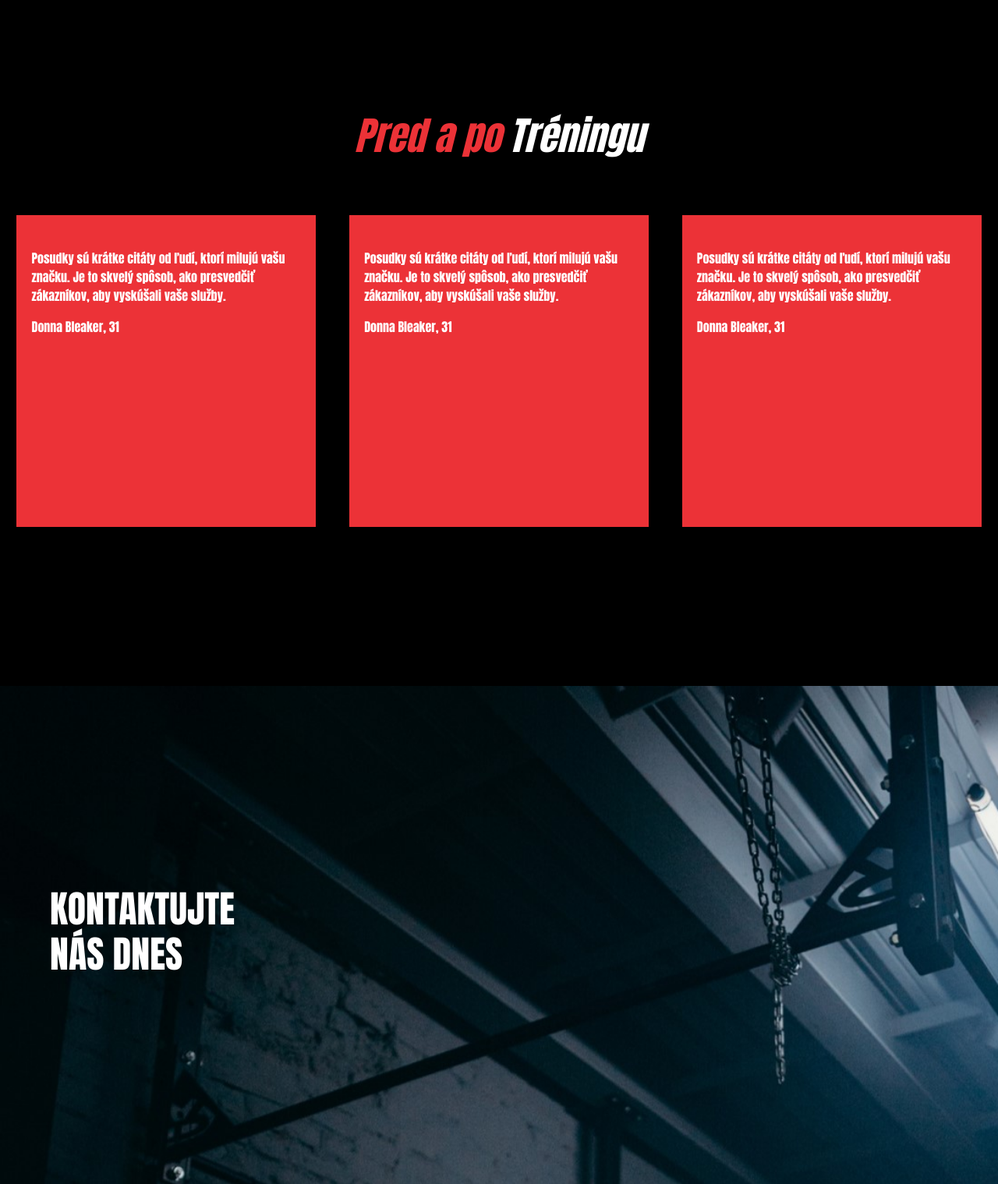
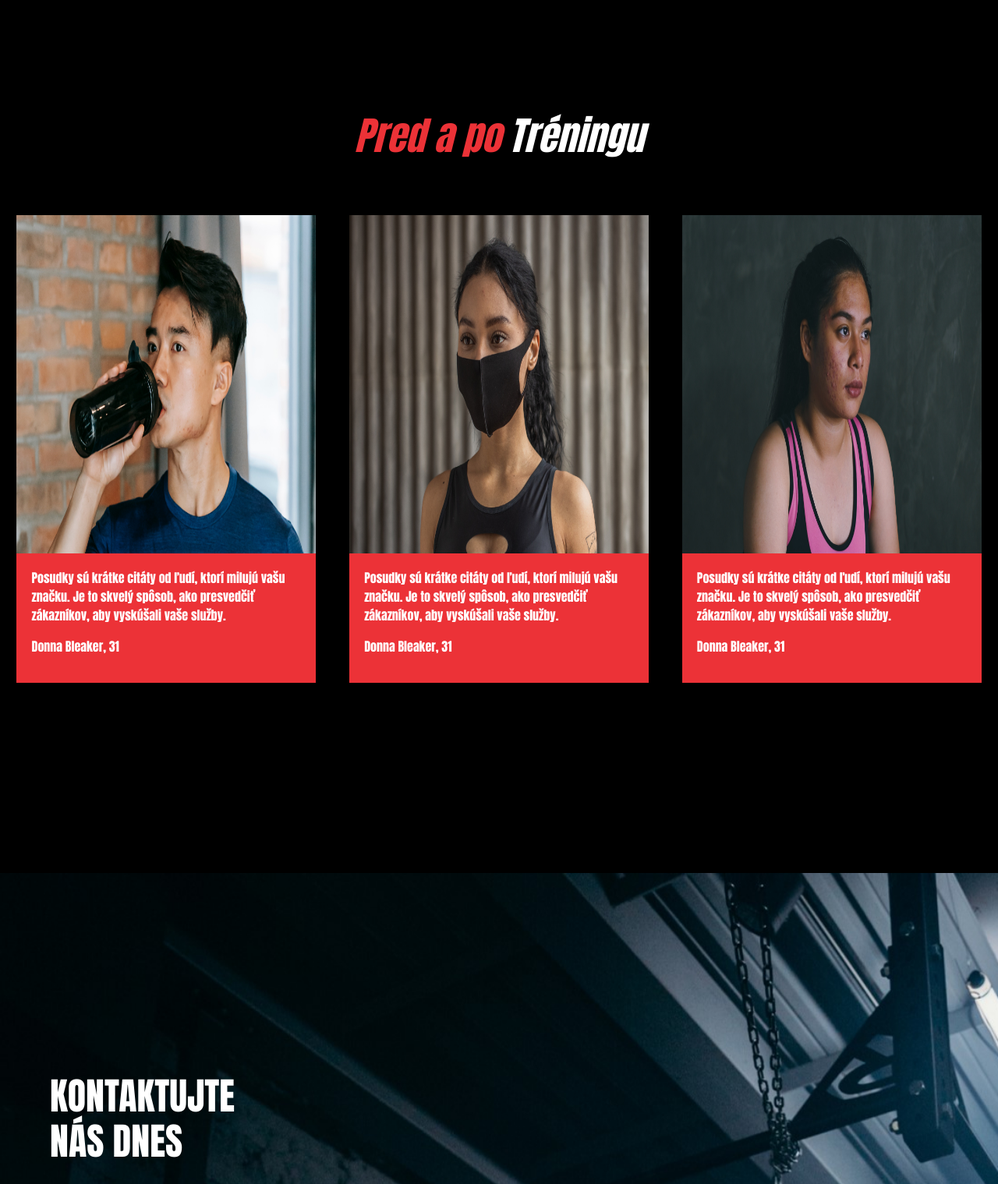
Before and after one commit to CodeSproutOrg/active_gym, a Django app: page / in a window 1280 px wide. Shown: the part 3120-4639 px from the top of the page at 78% size. Run offline with Django 4.2, Linux system fonts and the light colour scheme.

Commit message:
Version 30.11.2022

```diff
--- a/static/css/style.css
+++ b/static/css/style.css
@@ -32,7 +32,7 @@ body {
 }
 #reviews {
     background-color: black;
-    height: 100vh;
+    height: 130vh;
 }
 #contact-us {height: 100vh;}
 
@@ -104,11 +104,21 @@ body {
     justify-content: space-around;
 }
 .review {
-    height: 50vh;
+    height: 75vh;
     width: 30%;
     background-color: #EC3237;
+    display: flex;
+    flex-direction: column;
+    align-items: center;
+    justify-content: space-between;
 }
-.review-text {padding: 5%;}
+.review-img {
+    height: 100%;
+    width: 100%;
+}
+.review-text {
+    padding: 5%;
+}
 
 
 /* Services */
@@ -142,7 +152,7 @@ body {
 }
 
 #gym {background-image: url(../img/gym.jpg);}
-/*#gym:hover {background: rgba(0,0,0,0.1);}*/
+/* #gym:hover {background: rgba(0,0,0,0.1);} */
 
 #programs {background-image: url(../img/programs.jpg);}
 #trainings {background-image: url(../img/trainings.jpg);}
--- a/static/js/services.js
+++ b/static/js/services.js
@@ -1,7 +1,33 @@
-let gym = document.getElementById('gym').addEventListener('click', click)
-let programs = document.getElementById('programs').addEventListener('click', click)
-let trainings = document.getElementById('trainings').addEventListener('click', click)
+let services = document.querySelectorAll('[class="services-options"]');
 
-function click() {
-    console.log("Hello world")
+for (let i = 0; i < services.length; i++) {
+    let service = services[i].addEventListener(
+        'click',
+        function click(service) {
+            inactive_services(services, i);
+        });
 }
+
+function inactive_services(services, active) {
+    for (let i = 0; i < services.length; i++) {
+        if (i === active) {
+            if (services[active].style.width === "100%") {
+                services[active].style.width = "30%";
+                services[active].style.display = 'flex';
+            }
+            else {
+                services[active].style.width = "100%";
+                services[active].style.display = 'block';
+            }
+        }
+        if (i !== active) {
+            if (services[i].style.display === "none") {
+                services[i].style.display = "flex";
+            }
+            else {
+                services[i].style.display = "none";
+            }
+        }
+    }
+    return inactive
+}
--- a/templates/pages/contact-us.html
+++ b/templates/pages/contact-us.html
@@ -14,7 +14,7 @@
         </div>
         <div>
             <h3>Telefónne číslo</h3>
-            <a href="tel:+421(908)376-297" class="contact-footer-link">+421(908)376-297</a>
+            <a href="tel:+421(908)376-297" class="contact-footer-link">+421 (908) 376-297</a>
         </div>
     </div>
 </div>
--- a/templates/pages/reviews.html
+++ b/templates/pages/reviews.html
@@ -6,7 +6,7 @@
     </div>
     <div id="reviews-main">
         <div class="review">
-            <img src="" alt="">
+            <img class="review-img" src="{% static 'img/Reviews/1.png' %}" alt="">
             <div class="review-text">
                 <p>
                     Posudky sú krátke citáty od ľudí, ktorí milujú vašu značku.
@@ -16,7 +16,7 @@
             </div>
         </div>
         <div class="review">
-            <img src="" alt="">
+            <img class="review-img" src="{% static 'img/Reviews/2.png' %}" alt="">
             <div class="review-text">
                 <p>
                     Posudky sú krátke citáty od ľudí, ktorí milujú vašu značku.
@@ -26,7 +26,7 @@
             </div>
         </div>
         <div class="review">
-            <img src="" alt="">
+            <img class="review-img" src="{% static 'img/Reviews/3.png' %}" alt="">
             <div class="review-text">
                 <p>
                     Posudky sú krátke citáty od ľudí, ktorí milujú vašu značku.
--- a/templates/pages/services.html
+++ b/templates/pages/services.html
@@ -15,5 +15,4 @@
             <h2>Opýtajte sa na<br>Osobný tréning</h2>
         </div>
     </div>
-
 </div>
```
Also changed, not shown: static/img/Reviews/1.png (added), static/img/Reviews/2.png (added), static/img/Reviews/3.png (added).
